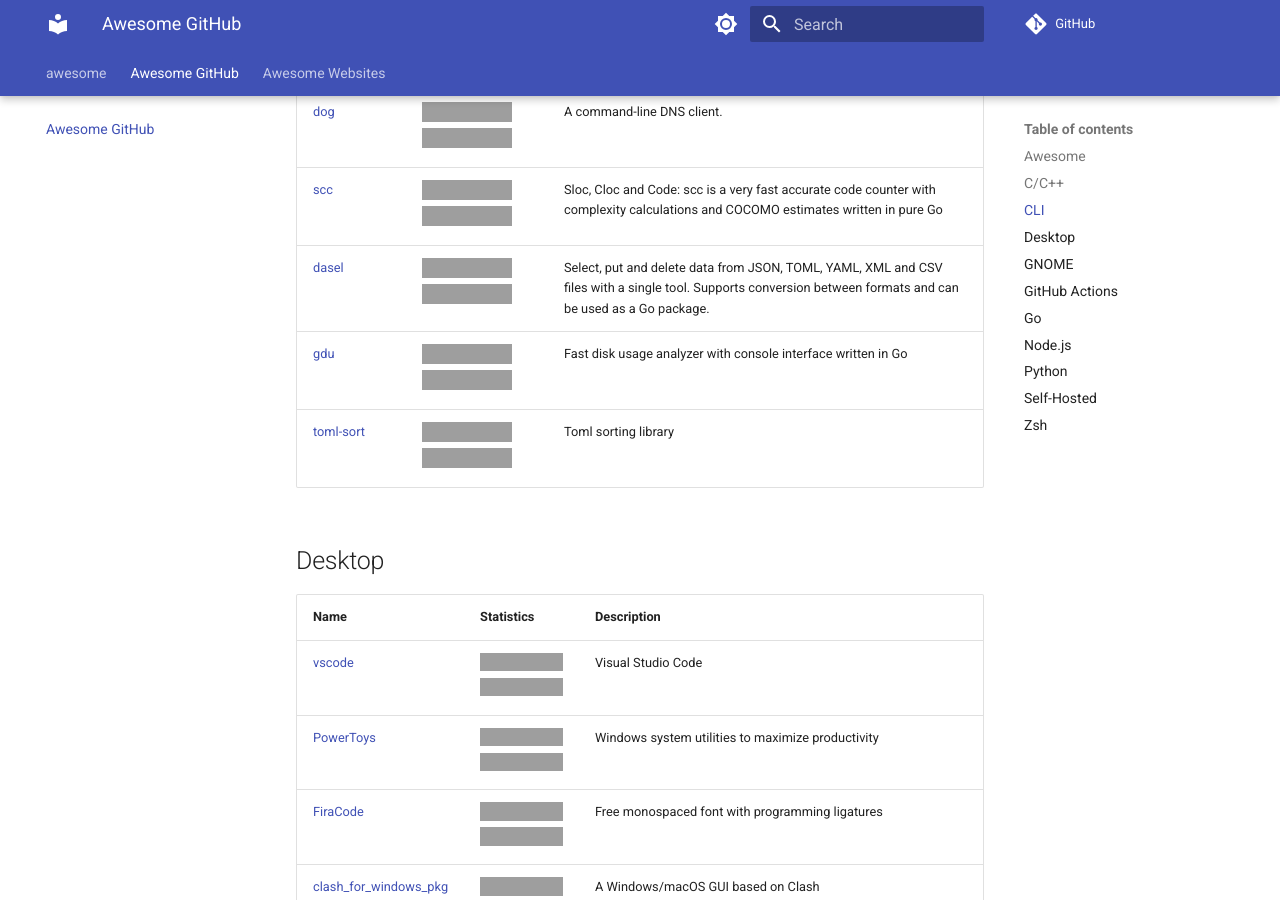
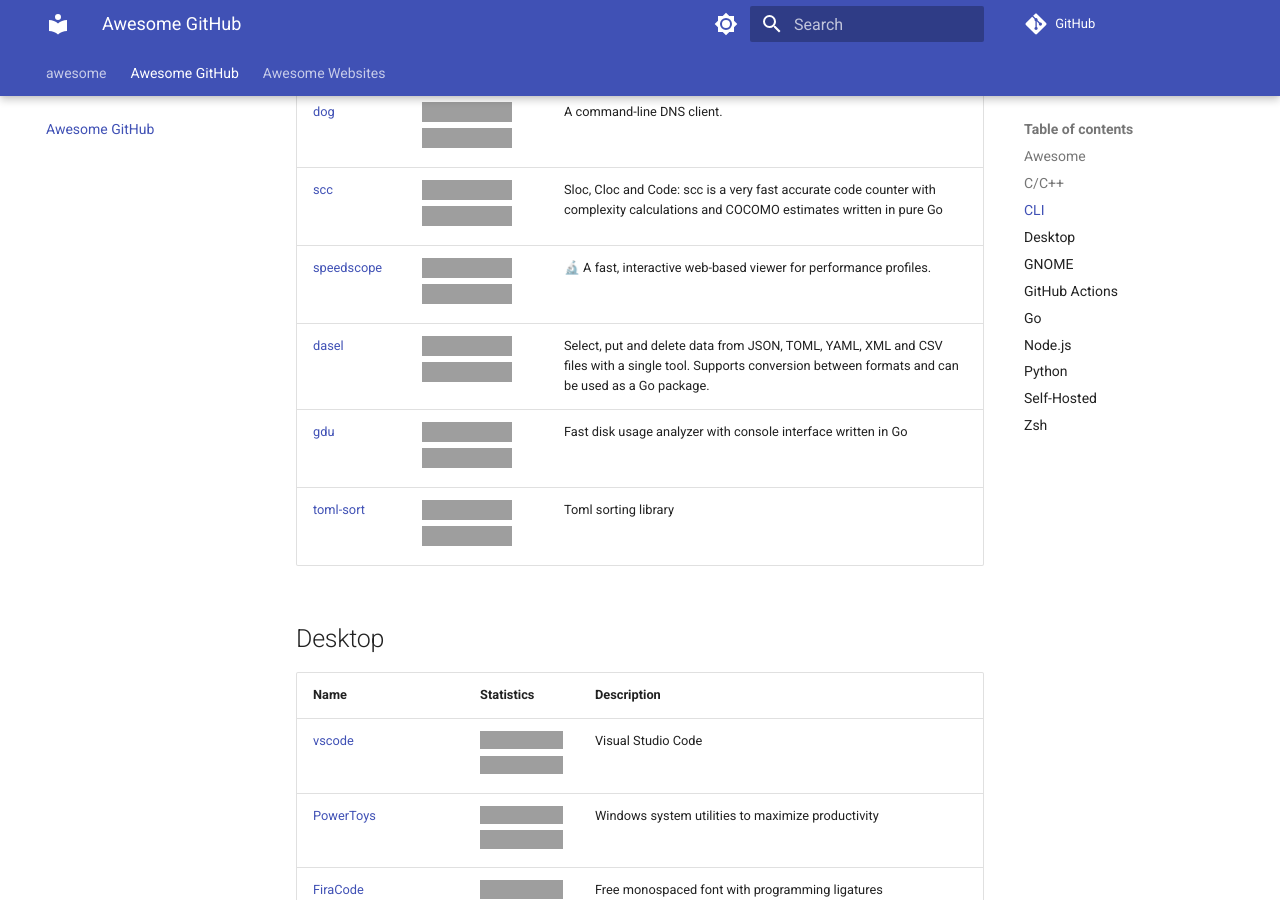
Before and after one commit to liblaf/awesome, an MkDocs documentation site: the page built from docs/github.md, in a window 1280 px wide and 900 px high, scrolled down 3641 px, cut to the strip 0-900 px from the top of the window. Built offline with MkDocs 1.6.1 and Material for MkDocs 9.7.7, drawn with Linux system fonts in a browser that asks for light colours; comment, search, counter and statistics services are not loaded; some of the changed text lies outside the part shown; grey boxes are pictures that could not be loaded.

Commit message:
docs: add awesome

```diff
--- a/docs/github.md
+++ b/docs/github.md
@@ -62,6 +62,7 @@
 | [lf](https://github.com/gokcehan/lf)                      | ![GitHub Repo Stars](https://img.shields.io/github/stars/gokcehan/lf) ![GitHub Commit Activity](https://img.shields.io/github/commit-activity/y/gokcehan/lf)                         | Terminal file manager                                                                                                                                         |
 | [dog](https://github.com/ogham/dog)                       | ![GitHub Repo Stars](https://img.shields.io/github/stars/ogham/dog) ![GitHub Commit Activity](https://img.shields.io/github/commit-activity/y/ogham/dog)                             | A command-line DNS client.                                                                                                                                    |
 | [scc](https://github.com/boyter/scc)                      | ![GitHub Repo Stars](https://img.shields.io/github/stars/boyter/scc) ![GitHub Commit Activity](https://img.shields.io/github/commit-activity/y/boyter/scc)                           | Sloc, Cloc and Code: scc is a very fast accurate code counter with complexity calculations and COCOMO estimates written in pure Go                            |
+| [speedscope](https://github.com/jlfwong/speedscope)       | ![GitHub Repo Stars](https://img.shields.io/github/stars/jlfwong/speedscope) ![GitHub Commit Activity](https://img.shields.io/github/commit-activity/y/jlfwong/speedscope)           | 🔬 A fast, interactive web-based viewer for performance profiles.                                                                                             |
 | [dasel](https://github.com/TomWright/dasel)               | ![GitHub Repo Stars](https://img.shields.io/github/stars/TomWright/dasel) ![GitHub Commit Activity](https://img.shields.io/github/commit-activity/y/TomWright/dasel)                 | Select, put and delete data from JSON, TOML, YAML, XML and CSV files with a single tool. Supports conversion between formats and can be used as a Go package. |
 | [gdu](https://github.com/dundee/gdu)                      | ![GitHub Repo Stars](https://img.shields.io/github/stars/dundee/gdu) ![GitHub Commit Activity](https://img.shields.io/github/commit-activity/y/dundee/gdu)                           | Fast disk usage analyzer with console interface written in Go                                                                                                 |
 | [toml-sort](https://github.com/pappasam/toml-sort)        | ![GitHub Repo Stars](https://img.shields.io/github/stars/pappasam/toml-sort) ![GitHub Commit Activity](https://img.shields.io/github/commit-activity/y/pappasam/toml-sort)           | Toml sorting library                                                                                                                                          |
@@ -155,6 +156,7 @@
 | [scipy](https://github.com/scipy/scipy)                   | ![GitHub Repo Stars](https://img.shields.io/github/stars/scipy/scipy) ![GitHub Commit Activity](https://img.shields.io/github/commit-activity/y/scipy/scipy)                         | SciPy library main repository                                                                                                                                                                                                                          |
 | [seaborn](https://github.com/mwaskom/seaborn)             | ![GitHub Repo Stars](https://img.shields.io/github/stars/mwaskom/seaborn) ![GitHub Commit Activity](https://img.shields.io/github/commit-activity/y/mwaskom/seaborn)                 | Statistical data visualization in Python                                                                                                                                                                                                               |
 | [pre-commit](https://github.com/pre-commit/pre-commit)    | ![GitHub Repo Stars](https://img.shields.io/github/stars/pre-commit/pre-commit) ![GitHub Commit Activity](https://img.shields.io/github/commit-activity/y/pre-commit/pre-commit)     | A framework for managing and maintaining multi-language pre-commit hooks.                                                                                                                                                                              |
+| [py-spy](https://github.com/benfred/py-spy)               | ![GitHub Repo Stars](https://img.shields.io/github/stars/benfred/py-spy) ![GitHub Commit Activity](https://img.shields.io/github/commit-activity/y/benfred/py-spy)                   | Sampling profiler for Python programs                                                                                                                                                                                                                  |
 | [pyinstaller](https://github.com/pyinstaller/pyinstaller) | ![GitHub Repo Stars](https://img.shields.io/github/stars/pyinstaller/pyinstaller) ![GitHub Commit Activity](https://img.shields.io/github/commit-activity/y/pyinstaller/pyinstaller) | Freeze (package) Python programs into stand-alone executables                                                                                                                                                                                          |
 | [pytest](https://github.com/pytest-dev/pytest)            | ![GitHub Repo Stars](https://img.shields.io/github/stars/pytest-dev/pytest) ![GitHub Commit Activity](https://img.shields.io/github/commit-activity/y/pytest-dev/pytest)             | The pytest framework makes it easy to write small tests, yet scales to support complex functional testing                                                                                                                                              |
 | [Nuitka](https://github.com/Nuitka/Nuitka)                | ![GitHub Repo Stars](https://img.shields.io/github/stars/Nuitka/Nuitka) ![GitHub Commit Activity](https://img.shields.io/github/commit-activity/y/Nuitka/Nuitka)                     | Nuitka is a Python compiler written in Python. It's fully compatible with Python 2.6, 2.7, 3.4, 3.5, 3.6, 3.7, 3.8, 3.9, 3.10, and 3.11. You feed it your Python app, it does a lot of clever things, and spits out an executable or extension module. |
```
Also changed, not shown: 1 other file.
